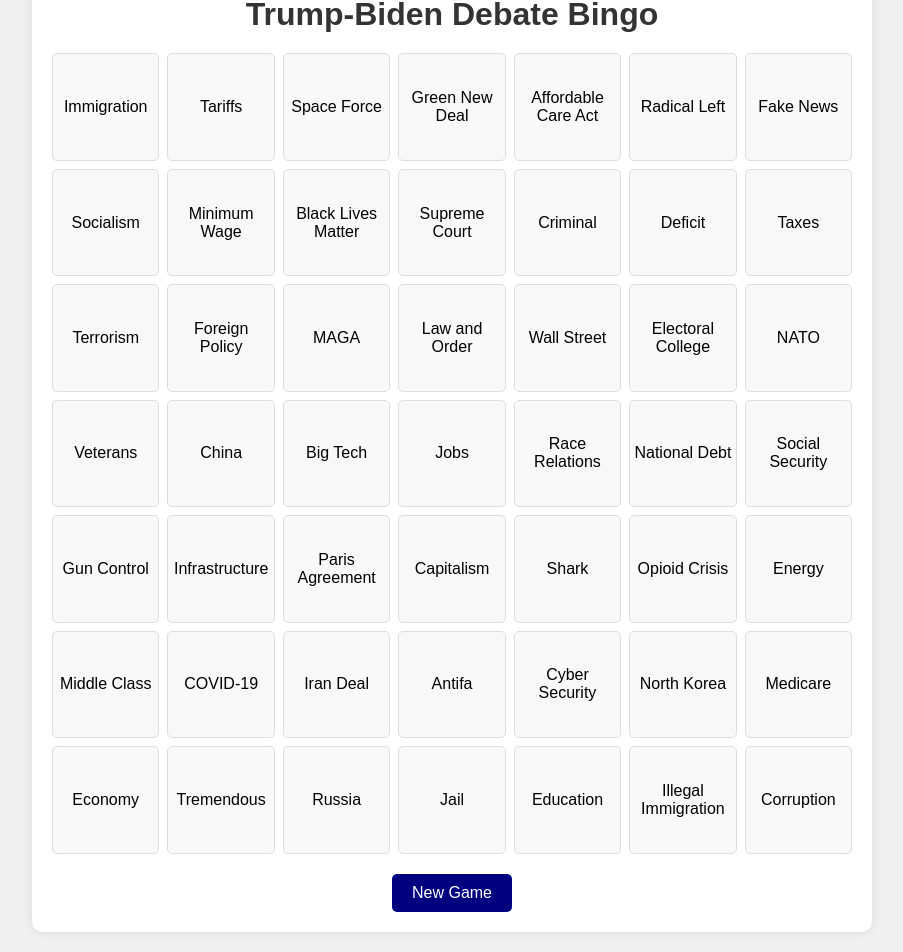
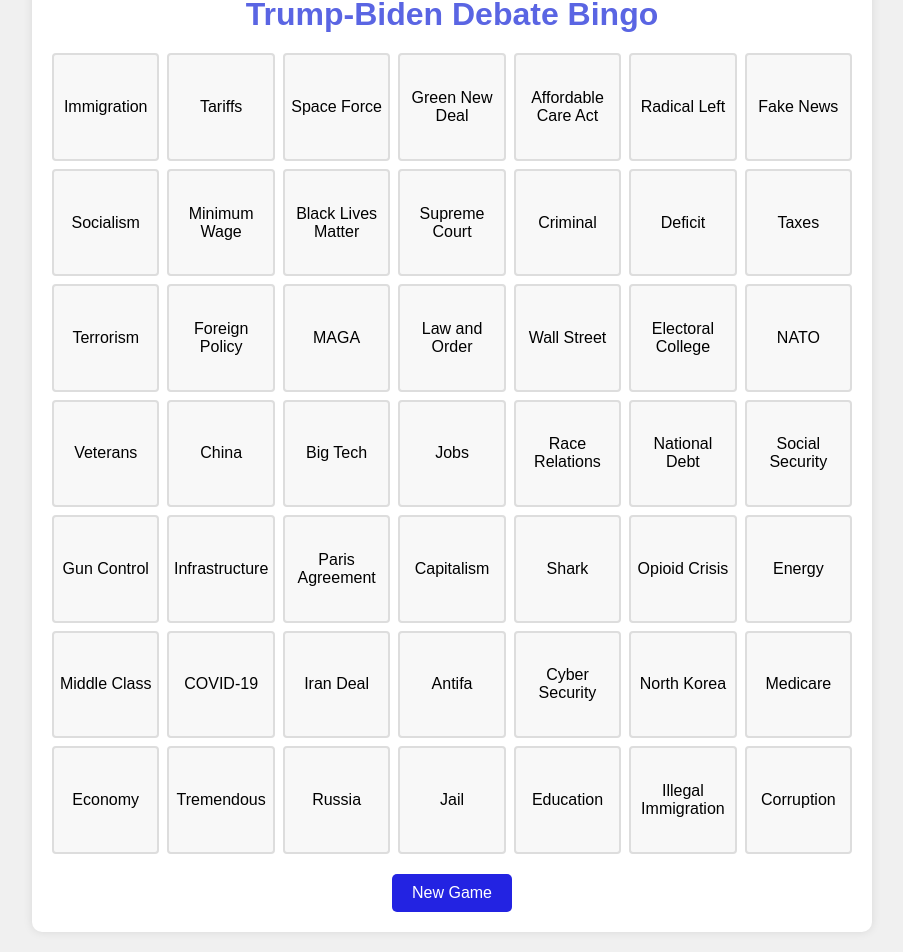
Before and after one commit to rogerlam1/debate-bingo, a React (Create React App) app: page / in a window 1280 px wide. Shown: the part 65-1017 px from the top of the page, without its empty margins (188-1091 px from the left). Built offline with nearby package versions, Linux system fonts and the light colour scheme.

Commit message:
Refine CSS to improve readability

```diff
--- a/src/App.css
+++ b/src/App.css
@@ -25,7 +25,7 @@
 }
 
 h1 {
-  color: #333;
+  color: #5a65e3;
   margin-bottom: 20px;
 }
 
@@ -42,8 +42,8 @@
   align-items: center;
   justify-content: center;
   background-color: #f8f8f8;
-  border: 1px solid #ddd;
-  border-radius: 5px;
+  border: 2px solid #ddd;
+  border-radius: 4px;
   cursor: pointer;
   font-size: 16px;
   padding: 4px;
@@ -80,7 +80,7 @@
 .new-game-btn {
   padding: 10px 20px;
   font-size: 16px;
-  background-color: navy;
+  background-color: rgb(35, 35, 226);
   color: white;
   border: none;
   border-radius: 5px;
@@ -89,7 +89,7 @@
 }
 
 .new-game-btn:hover {
-  background-color: #000080;
+  background-color: #485799;
 }
 
 @media (max-width: 900px) {
```
